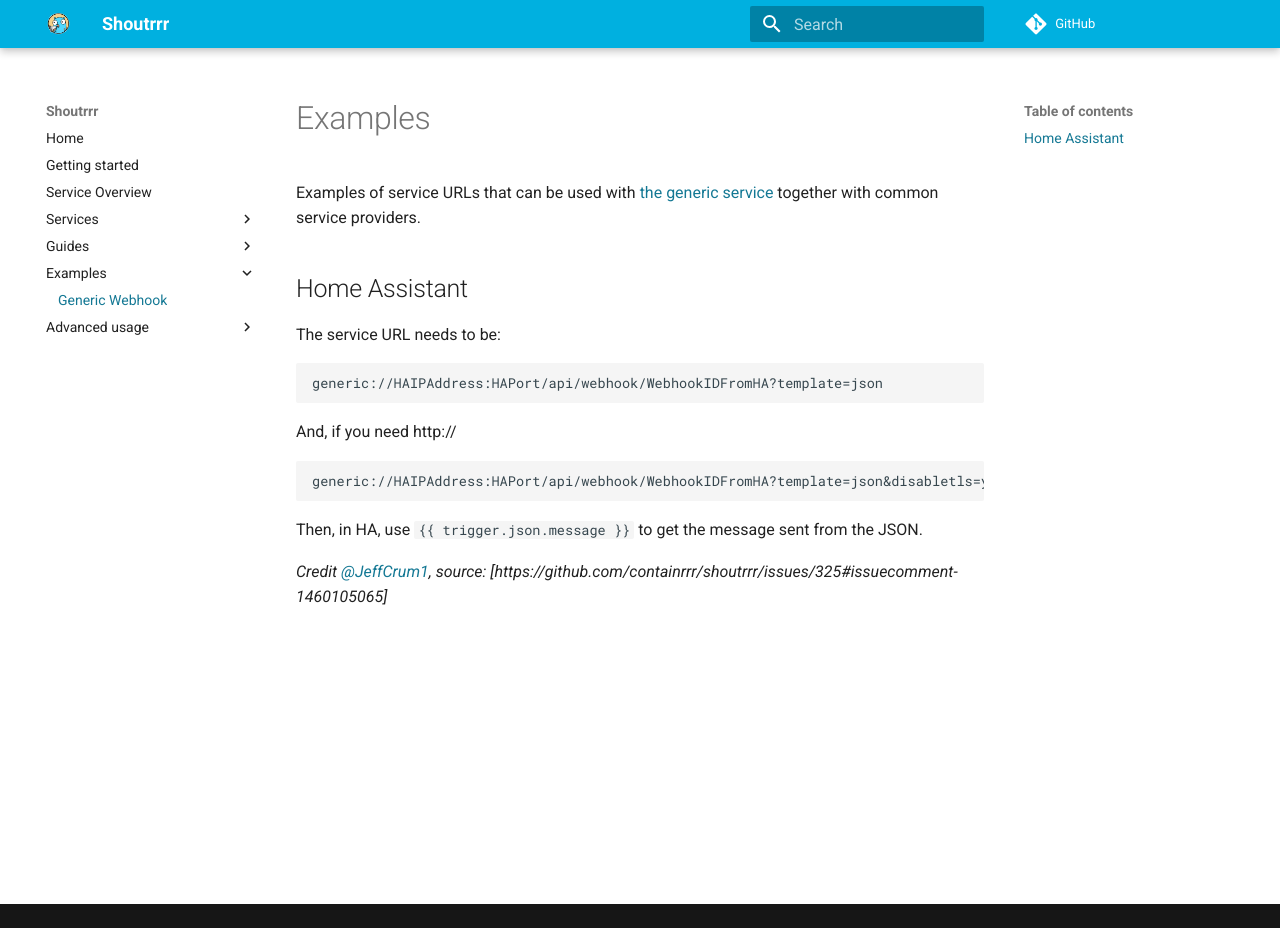
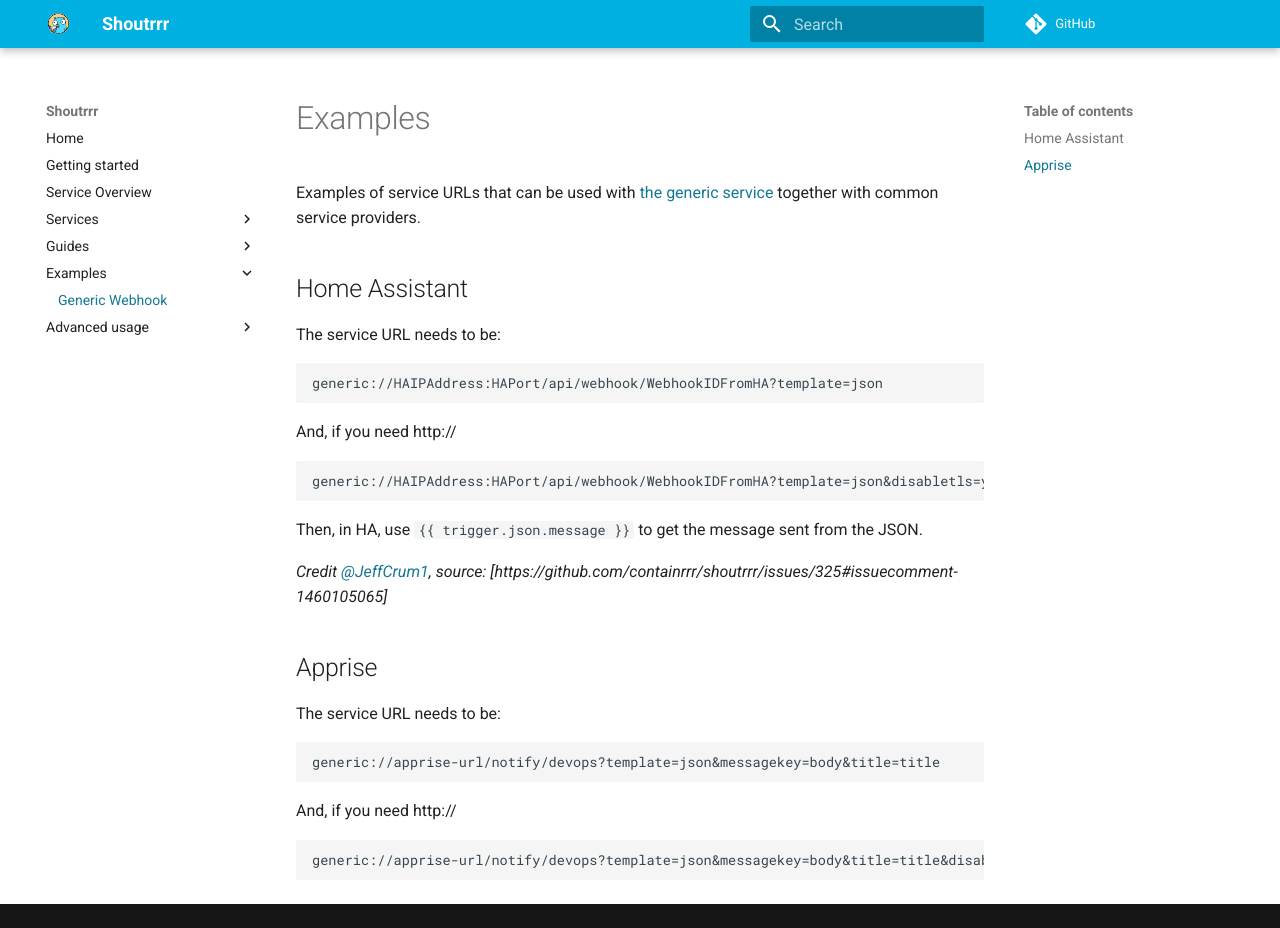
Before and after one commit to containrrr/shoutrrr, an MkDocs documentation site: the page built from docs/examples/generic.md, in a window 1280 px wide and 928 px high. Built offline with MkDocs 1.6.1 and Material for MkDocs 9.7.7, drawn with Linux system fonts in a browser that asks for light colours; comment, search, counter and statistics services are not loaded; the version menu is left out.

Commit message:
Add example calling Apprise

````diff
--- a/docs/examples/generic.md
+++ b/docs/examples/generic.md
@@ -17,3 +17,16 @@
 Then, in HA, use `{{ trigger.json.message }}` to get the message sent from the JSON.
 
 _Credit [@JeffCrum1](https://github.com/JeffCrum1), source: [https://github.com/containrrr/shoutrrr/issues/325#issuecomment-1460105065]_
+
+## Apprise
+
+The service URL needs to be:
+
+```
+generic://apprise-url/notify/devops?template=json&messagekey=body&title=title
+```
+
+And, if you need http://
+```
+generic://apprise-url/notify/devops?template=json&messagekey=body&title=title&disabletls=yes
+```
````
